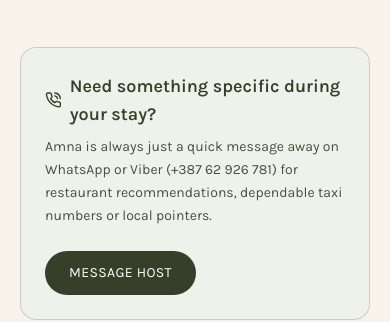
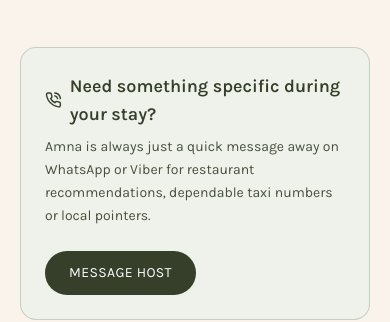
Before and after one commit to Enoltra/cherry-magic-appartment, a Next.js app: page /local-tips in a window 390 px wide. Shown: the part 4220-4542 px from the top of the page. Built offline with nearby package versions, Linux system fonts and the light colour scheme; no server answers; a web font is replaced by a local one.

Commit message:
Remove plain phone number from preview text to prevent bot scraping

```diff
--- a/app/local-tips/page.tsx
+++ b/app/local-tips/page.tsx
@@ -267,8 +267,8 @@ export default function LocalTipsPage() {
             </div>
             <p className="font-body text-sm text-[#353f2a]/90 max-w-xl leading-relaxed">
               {isDe
-                ? "Amna hilft Ihnen jederzeit gern weiter, ob Restaurant-Reservierungen, Taxis oder Ausflugsideen in Sarajevo. Schreiben Sie einfach per WhatsApp oder Viber an +387 62 926 781."
-                : "Amna is always just a quick message away on WhatsApp or Viber (+387 62 926 781) for restaurant recommendations, dependable taxi numbers or local pointers."}
+                ? "Amna hilft Ihnen jederzeit gern weiter, ob Restaurant-Reservierungen, Taxis oder Ausflugsideen in Sarajevo. Schreiben Sie einfach per WhatsApp oder Viber."
+                : "Amna is always just a quick message away on WhatsApp or Viber for restaurant recommendations, dependable taxi numbers or local pointers."}
             </p>
           </div>
           <a
```
